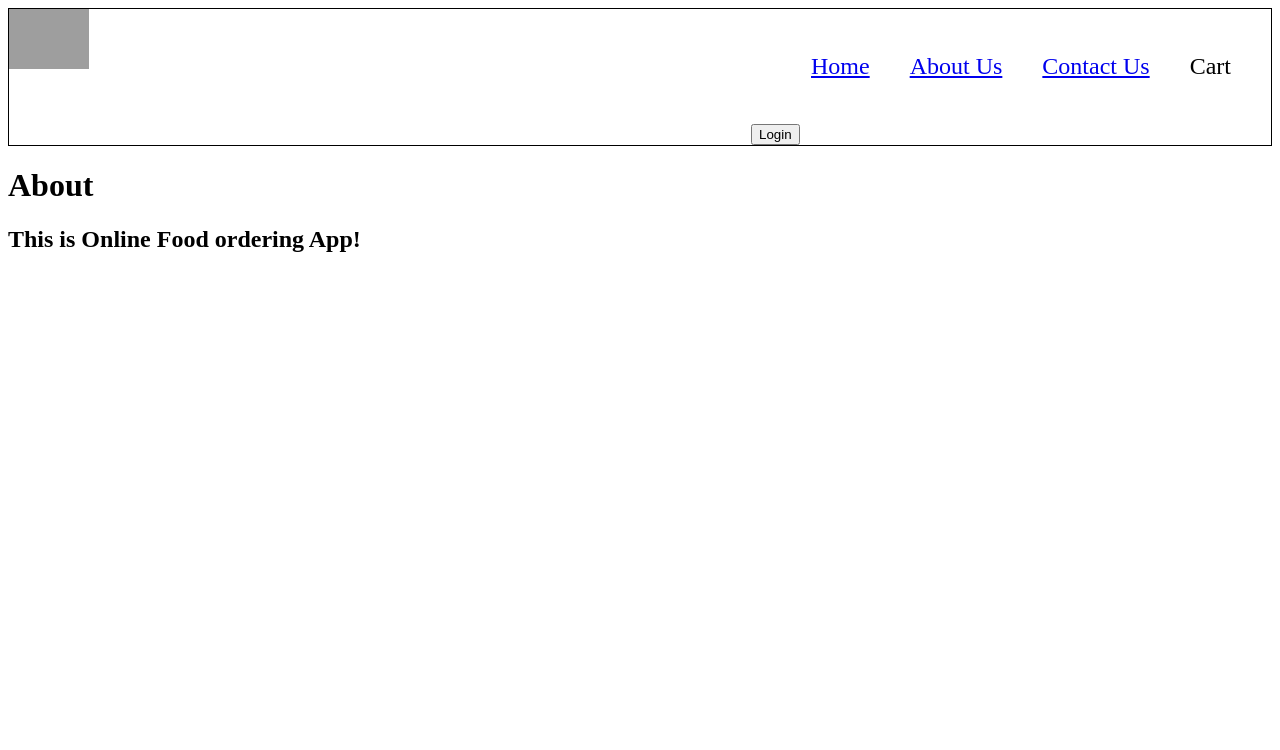
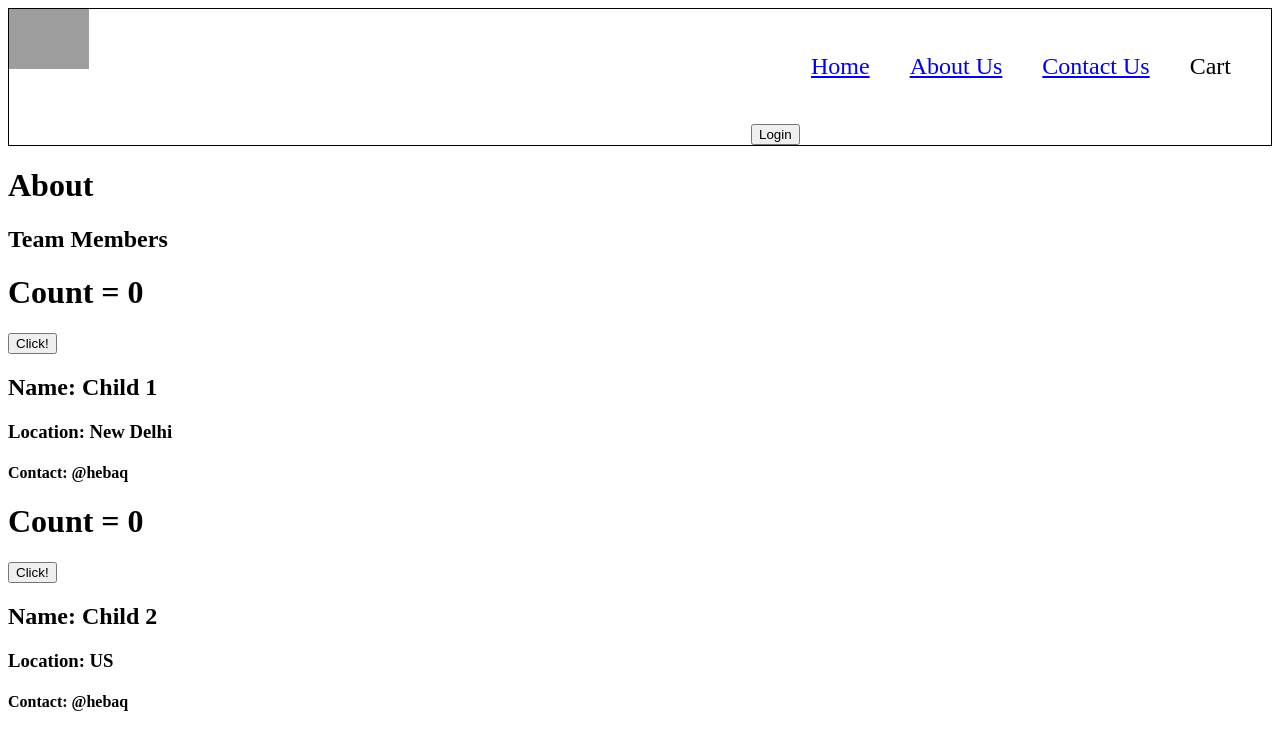
Before and after one commit to siddharthjs/first-react-project, a React (Vite) app: page /about in a window 1280 px wide. Shown: the top 750 px of the page. Built offline with nearby package versions, Linux system fonts and the light colour scheme; grey boxes are pictures that could not be loaded.

Commit message:
Class Based Component

```diff
--- a/src/components/About.js
+++ b/src/components/About.js
@@ -1,10 +1,46 @@
-const About = () => {
-	return (
-		<div>
-			<h1>About</h1>
-			<h2>This is Online Food ordering App!</h2>
-		</div>
-	)
+import { Component } from "react"
+import User from "./User"
+import UserClass from "./UserClass"
+
+class About extends Component{
+	constructor(props){
+		super(props)
+		console.log("Parent Constructor")
+	}
+
+	componentDidMount(){
+		console.log('Parent component Did Mount')
+	}
+
+	render(){
+		console.log("Parent Render")
+		return (
+
+			<div>
+				<h1>About</h1>
+				<h2>Team Members</h2>
+
+				<UserClass name="Child 1" location="New Delhi"/>
+
+				<UserClass name="Child 2" location="US"/>
+			</div>
+		)
+	}
 }
 
 export default About
+
+/**
+ * PC
+ * PR
+ * 	- C1 C
+ *  - C1 R
+ *
+ * 	- C2 C
+ *  - C2 R
+ *
+ *  - C1 M
+ *  - C2 M
+ *
+ * PM
+ */
--- /dev/null
+++ b/src/components/User.js
@@ -0,0 +1,16 @@
+import {useState} from 'react'
+
+const User = (props)  => {
+	const [count, setCount] = useState(0)
+	// setCount(1)
+	return (
+		<div className="user-card">
+		<h1>Count = {count}</h1>
+		<h2>Name: {props.name}</h2>
+		<h3>Location: {props.location}</h3>
+		<h4>Contact: @hebaq</h4>
+		</div>
+	)
+}
+
+export default User
--- /dev/null
+++ b/src/components/UserClass.js
@@ -0,0 +1,37 @@
+import React from 'react'
+
+class UserClass extends React.Component{
+	constructor(props){
+		super(props)
+		console.log(props)
+
+		this.state = {
+			count: 0,
+			count2: 2
+		}
+
+		console.log(this.props.name + " Child Constructor")
+	}
+
+	componentDidMount(){
+		console.log(this.props.name + ' Child component did Mount')
+	}
+
+	render(){
+		console.log(this.props.name + " Child Render")
+		return (
+			<div className="user-card">
+			<h1>Count = {this.state.count}</h1>
+			<button onClick={() => {
+				// this.state.count = this.state.count + 1
+				this.setState({count:this.state.count + 1})
+			}}>Click!</button>
+			<h2>Name: {this.props.name}</h2>
+			<h3>Location: {this.props.location}</h3>
+			<h4>Contact: @hebaq</h4>
+			</div>
+		)
+	}
+}
+
+export default UserClass
```
Also changed, not shown: 1 other file (tests, documents, lock files or other folders).
